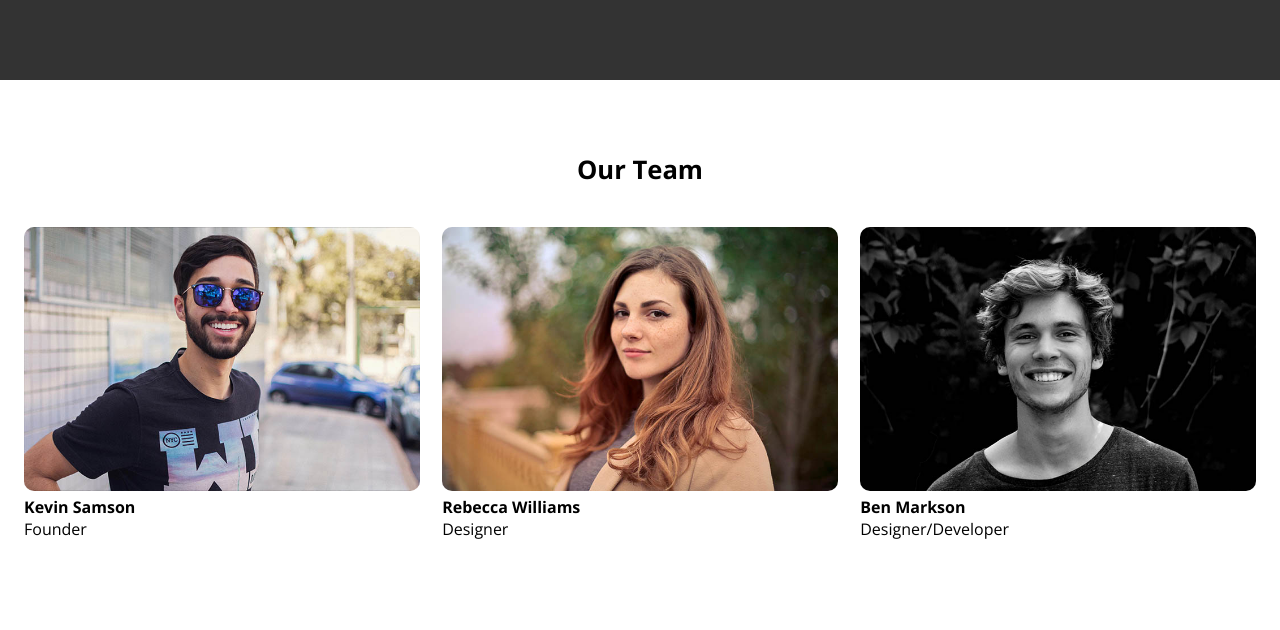
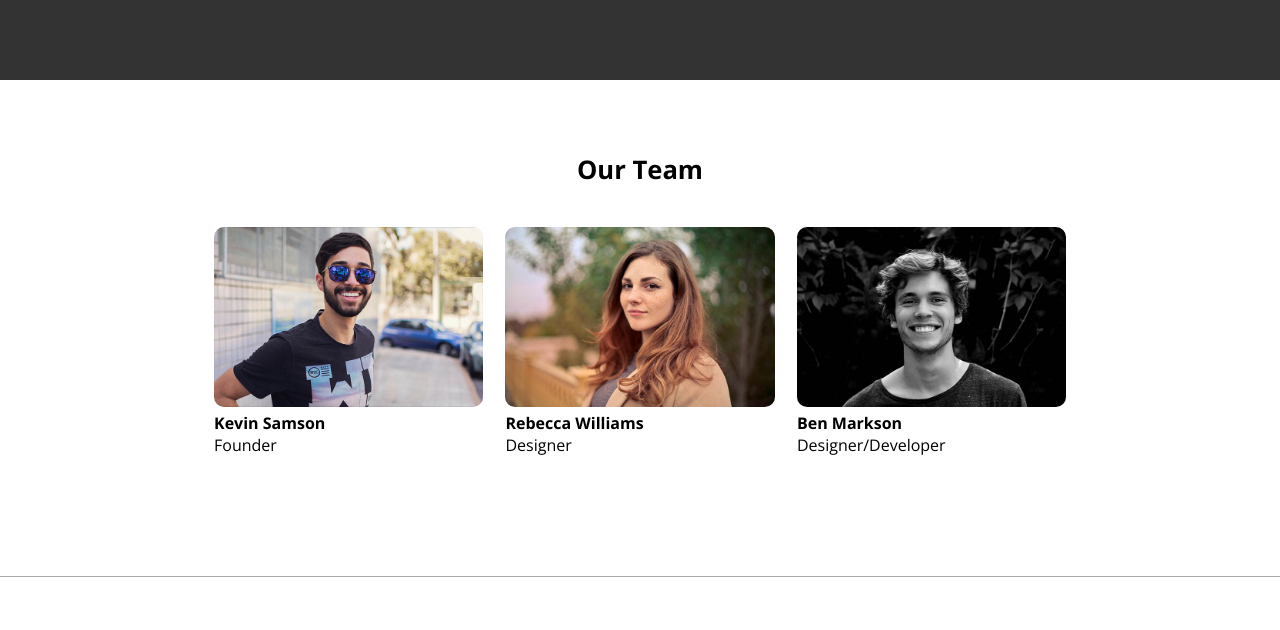
Before and after one commit to PriestEmma/Netlify-test, a plain HTML site: page about.html in a window 1280 px wide. Shown: the part 860-1490 px from the top of the page. Drawn offline with nearby package versions, Linux system fonts and the light colour scheme.

Commit message:
Update style.css

```diff
--- a/style.css
+++ b/style.css
@@ -205,6 +205,10 @@ img {
   gap: 1.4rem;
 }
 
+.team .container {
+  max-width: 900px;
+}
+
 .team img {
   border-radius: 10px;
 }
```
